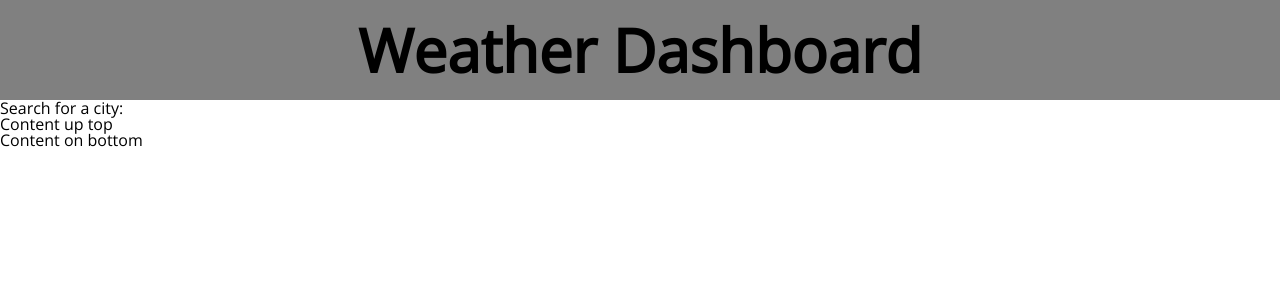
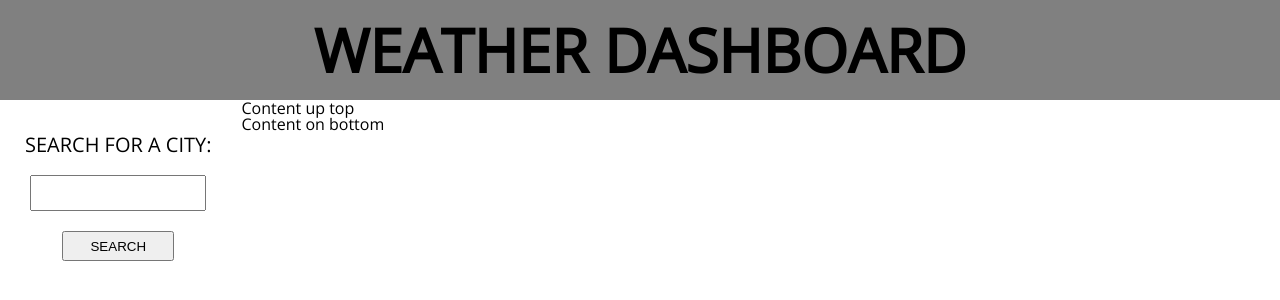
Before and after one commit to CoreyParker12/Week6-WeatherAPI-CP, a plain HTML site: page index.html in a window 1280 px wide. Drawn offline with nearby package versions, Linux system fonts and the light colour scheme.

Commit message:
Basic css and html

```diff
--- a/assets/css/style.css
+++ b/assets/css/style.css
@@ -12,3 +12,62 @@ header {
     padding: 20px 0 20px 0;
     background-color: gray;
 }
+
+#body-container {
+    display: flex;
+}
+
+/* SIDEBAR */
+
+#sidebar-container {
+    display: flex;
+    flex-direction: column;
+    flex-basis: 2;
+    padding: 25px 30px 0 25px;
+}
+
+#sidebar-title {
+    text-align: center;
+    font-size: 20px;
+    padding: 10px 0 10px 0;
+}
+
+#sidebar-search {
+    text-align: center;
+    padding: 10px 0 10px 0;
+}
+
+#sidebar-search input {
+    width: 90%;
+    height: 30px;
+}
+
+#sidebar-button {
+    text-align: center;
+    padding: 10px 0 10px 0;
+}
+
+#sidebar-button button {
+    width: 60%;
+    height: 30px;
+
+}
+
+/* MAIN CONTENT */
+
+#main-container {
+    display: flex;
+    flex-direction: column;
+}
+
+/* CITY */
+
+#city-container {
+
+}
+
+/* FORECAST */
+
+#city-container {
+
+}
--- a/index.html
+++ b/index.html
@@ -14,18 +14,41 @@
 <body>
 
     <header>
-        <h1>Weather Dashboard</h1>
+        <h1>WEATHER DASHBOARD</h1>
     </header>
 
-    <section id="sidebar">
-        Search for a city:
+<div id="body-container">
+
+    <section id="sidebar-container">
+
+        <div id="sidebar-title">
+            SEARCH FOR A CITY:
+        </div>
+
+        <div id="sidebar-search">
+            <input type="text"></input>
+        </div>
+
+        <div id="sidebar-button">
+            <button>SEARCH</button>
+        </div>
+
     </section>
-    <section>
-        Content up top
-    </section>
-    <section>
-        Content on bottom
-    </section>
+
+    <div id="main-container">
+
+        <section id="city-container">
+            Content up top
+        </section>
+
+        <section id="forecast-container">
+            Content on bottom
+        </section>
+
+    </div>
+
+</div>
+
 
 </body>
 </html>
```
